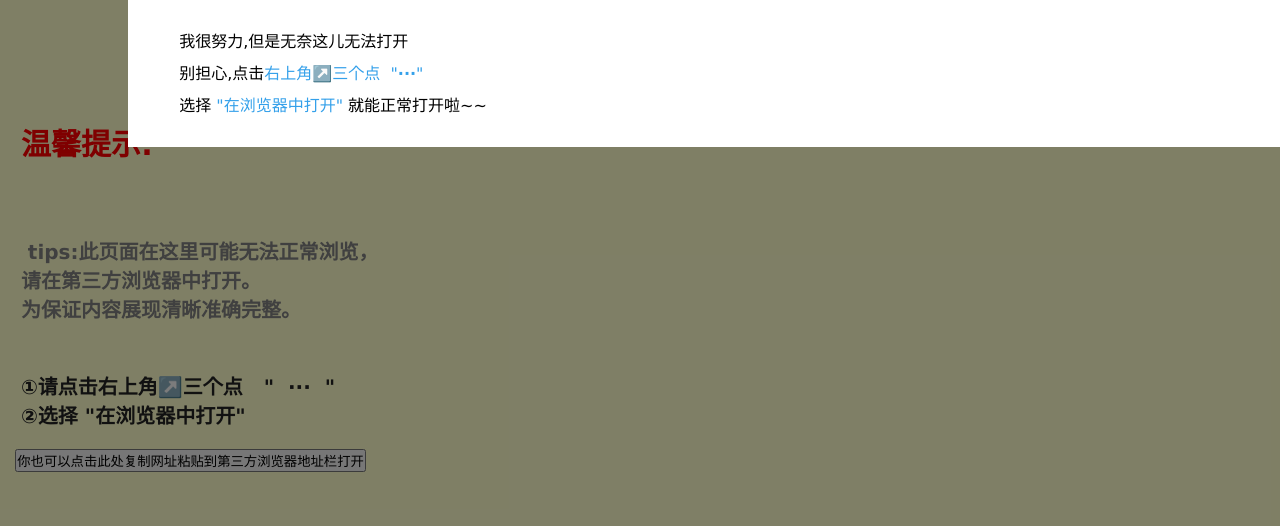
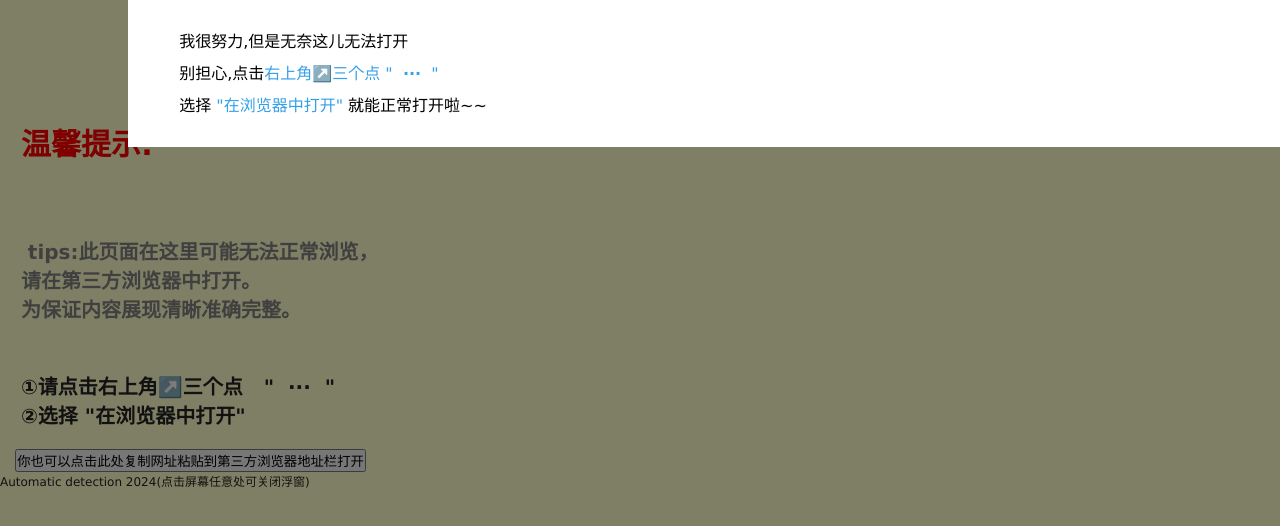
Before and after one commit to eazyfun/js, a plain HTML site: page index.html in a window 1280 px wide. Shown: the top 526 px of the page. Drawn offline with nearby package versions, Linux system fonts and the light colour scheme.

Commit message:
Update index.html

```diff
--- a/index.html
+++ b/index.html
@@ -74,7 +74,7 @@
 		<!--<input type="hidden" id="port" th:value="${port}"/>-->
 		<DIV class=container>
 			<div id="shade">
-				<p>我很努力,但是无奈这儿无法打开<br>别担心,点击<span>右上角↗️三个点&nbsp;&nbsp;"<b>···</b>"</span><br>选择<span> "在浏览器中打开" </span>就能正常打开啦~~</p>
+				<p>我很努力,但是无奈这儿无法打开<br>别担心,点击<span>右上角↗️三个点&nbsp;"&nbsp;&nbsp;<b>···</b>&nbsp;&nbsp;"</span><br>选择<span> "在浏览器中打开" </span>就能正常打开啦~~</p>
 				<img id='img' src="./statics/images/right.png" alt="">
 			</div>
 			<DIV class=header>
@@ -95,7 +95,7 @@
 				</DIV>
 			</DIV>
 			<FOOTER class=text-center>
-
+				<p>Automatic detection 2024(点击屏幕任意处可关闭浮窗)</p>
 			</FOOTER>
 			<script src="http://code.jquery.com/jquery-1.8.3.min.js"></script>
 			<script type="application/javascript">
```
